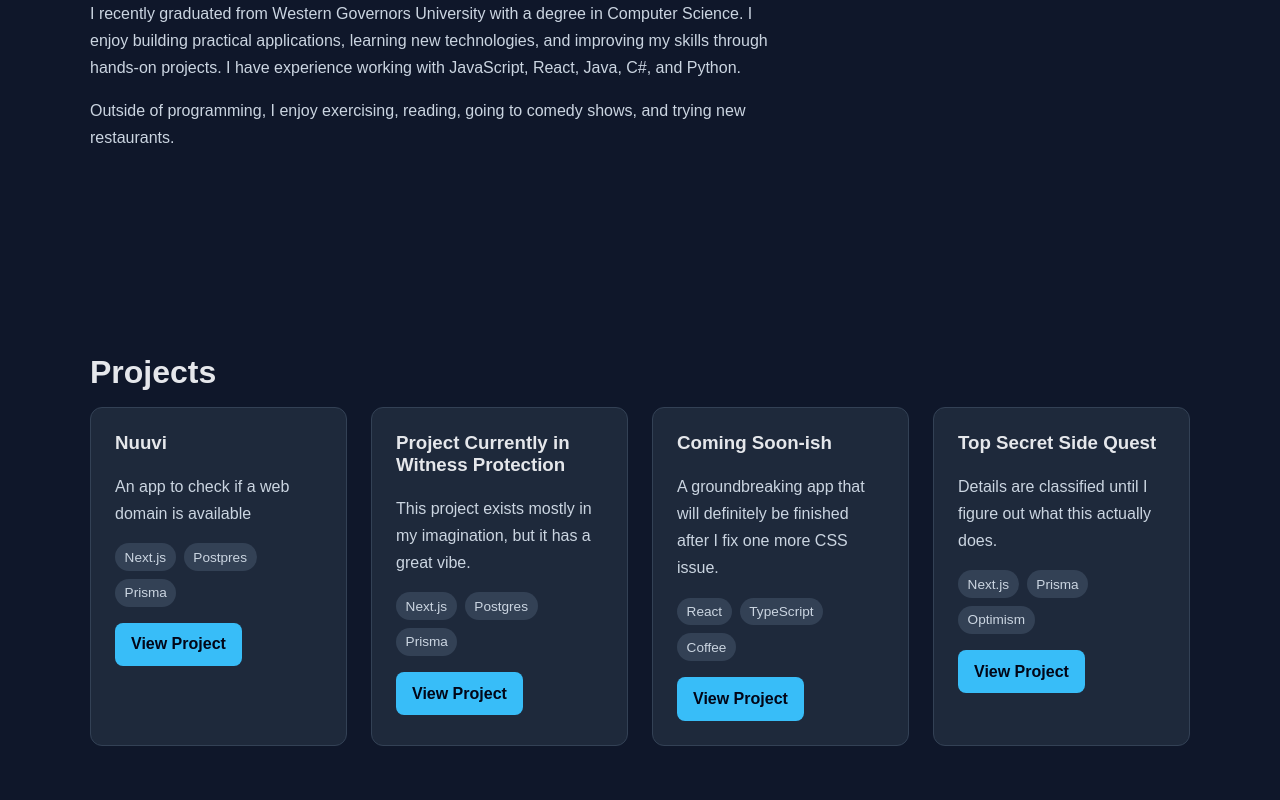
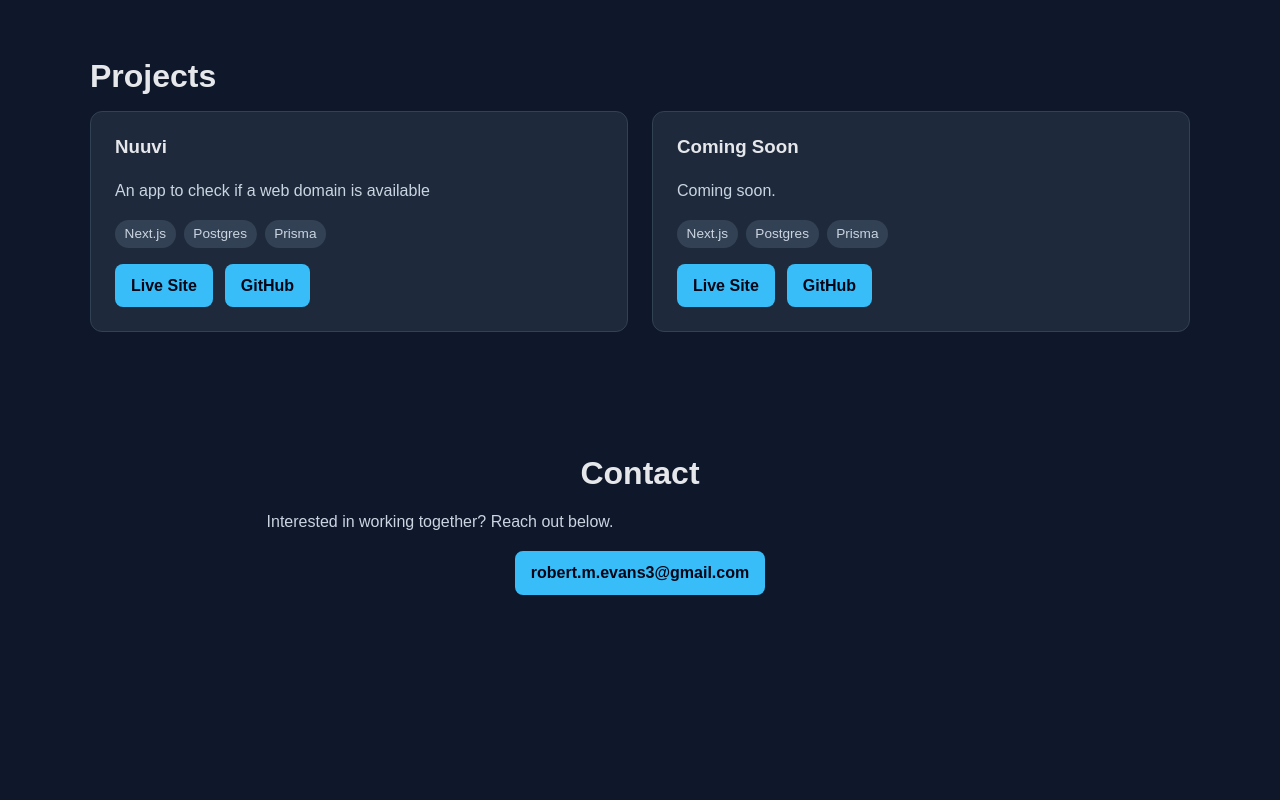
Before and after one commit to robbieevans1/My-Portfolio, a React (Vite) app: page / in a window 1280 px wide. Shown: the part 960-1760 px from the top of the page. After the commit the page ends 1603 px from the top, so only its background shows below. Built offline with nearby package versions, Linux system fonts and the light colour scheme.

Commit message:
modified styling

```diff
--- a/src/App.css
+++ b/src/App.css
@@ -19,11 +19,13 @@ main {
 }
 
 .hero {
-  min-height: 100vh;
+  min-height: 75vh;
   display: flex;
   flex-direction: column;
   justify-content: center;
 }
+
+
 
 .eyebrow {
   color: #38bdf8;
@@ -68,6 +70,7 @@ a {
   padding: 0.8rem 1rem;
   border-radius: 8px;
   text-decoration: none;
+  align-items: ;
   font-weight: 700;
 }
 
@@ -78,9 +81,8 @@ a {
 }
 
 .section {
-  padding: 5rem 0;
+  padding: 3rem 0;
 }
-
 .section p {
   color: #cbd5e1;
   line-height: 1.7;
@@ -103,6 +105,11 @@ a {
 .project-card h3 {
   margin-top: 0;
 }
+.project-links {
+  display: flex;
+  gap: 0.75rem;
+  flex-wrap: wrap;
+}
 
 .tech-list {
   display: flex;
--- a/src/components/Hero.tsx
+++ b/src/components/Hero.tsx
@@ -13,7 +13,7 @@ const Hero = () => {
 
 			<div className="hero-buttons">
 				<a href="#projects">View Projects</a>
-				<a href="contact" className="secondary">
+				<a href="#contact" className="secondary">
 					Contact Me
 				</a>
 			</div>
--- a/src/components/Projects.tsx
+++ b/src/components/Projects.tsx
@@ -10,31 +10,14 @@ const projects: Project[] = [
 	{
 		title: "Nuuvi",
 		description: "An app to check if a web domain is available",
-		tech: ["Next.js", "Postpres", "Prisma"],
+		tech: ["Next.js", "Postgres", "Prisma"],
 		link: "https://www.nuuvi.dev",
 		github: "https://github.com/robbieevans1/nuuvi",
 	},
 	{
-		title: "Project Currently in Witness Protection",
-		description:
-			"This project exists mostly in my imagination, but it has a great vibe.",
+		title: "Coming Soon",
+		description: "Coming soon.",
 		tech: ["Next.js", "Postgres", "Prisma"],
-		link: "#",
-		github: "#",
-	},
-	{
-		title: "Coming Soon-ish",
-		description:
-			"A groundbreaking app that will definitely be finished after I fix one more CSS issue.",
-		tech: ["React", "TypeScript", "Coffee"],
-		link: "#",
-		github: "#",
-	},
-	{
-		title: "Top Secret Side Quest",
-		description:
-			"Details are classified until I figure out what this actually does.",
-		tech: ["Next.js", "Prisma", "Optimism"],
 		link: "#",
 		github: "#",
 	},
@@ -57,9 +40,19 @@ const Projects = () => {
 							))}
 						</div>
 
-						<a href={project.link} target="_blank" rel="noopener noreferrer">
-							View Project
-						</a>
+						<div className="project-links">
+							<a href={project.link} target="_blank" rel="noopener noreferrer">
+								Live Site
+							</a>
+
+							<a
+								href={project.github}
+								target="_blank"
+								rel="noopener noreferrer"
+							>
+								GitHub
+							</a>
+						</div>
 					</article>
 				))}
 			</div>
```
